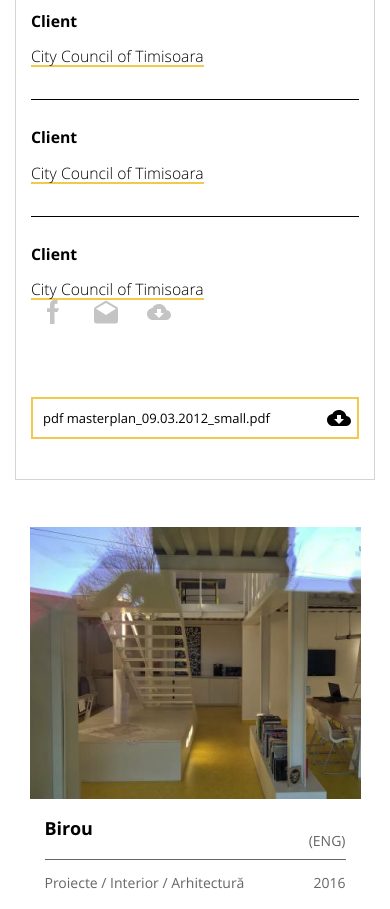
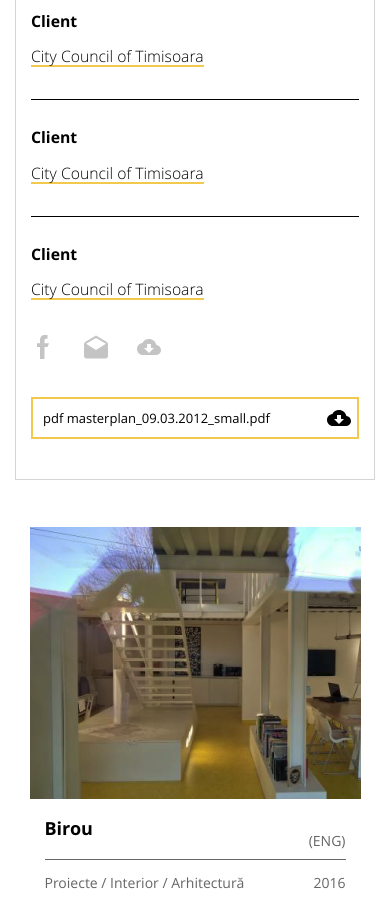
Before and after one commit to Ensive/vitamina-new-design, a website: page app/office.html in a window 390 px wide. Shown: the part 1632-2541 px from the top of the page. Drawn offline with nearby package versions, Linux system fonts and the light colour scheme; files that its build step writes are made by us from their sources.

```diff
--- a/app/styles/components/Content.scss
+++ b/app/styles/components/Content.scss
@@ -83,8 +83,7 @@
   display: flex;
   justify-content: space-between;
   max-width: 130px;
-  bottom: 75px;
-  left: 10px;
+  bottom: 40px;
 
   @include media($max-md) {
     height: 216px;
```
Also changed, not shown: app/office.html (+0 -1 lines).
